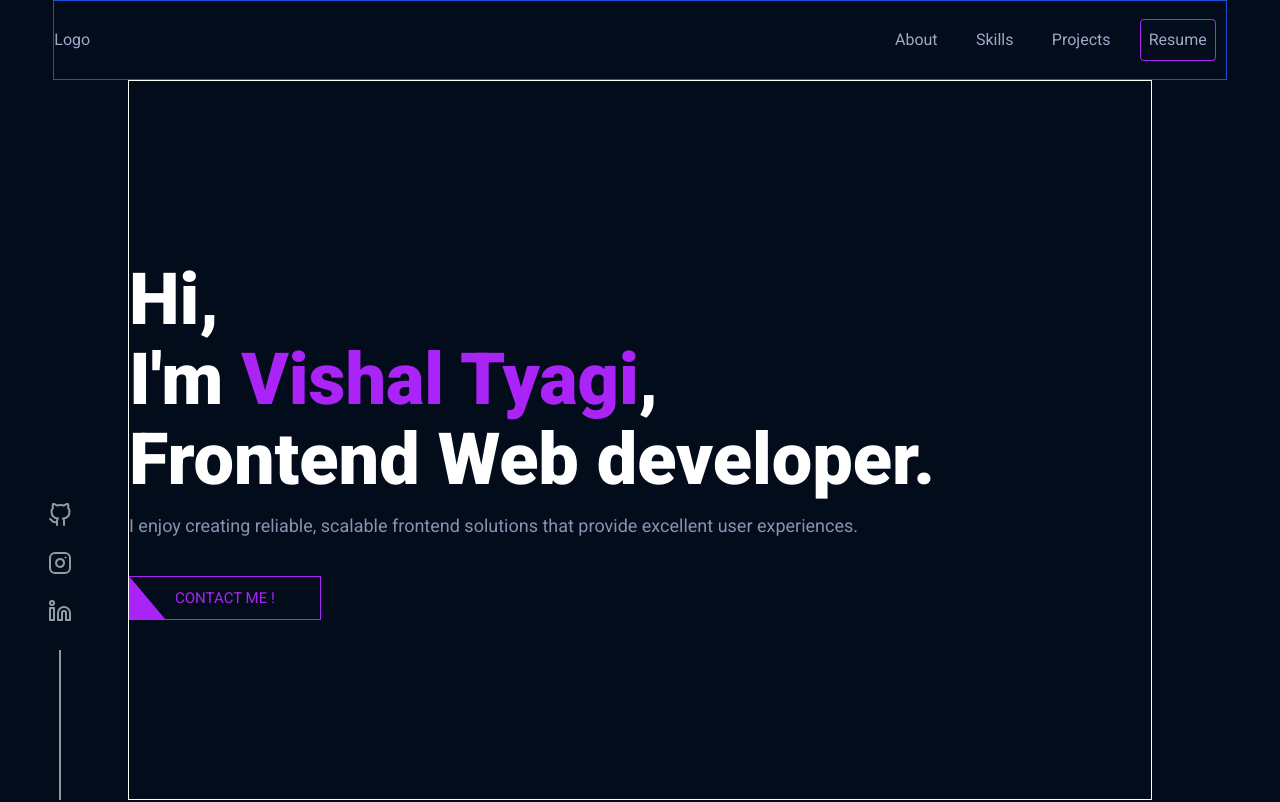
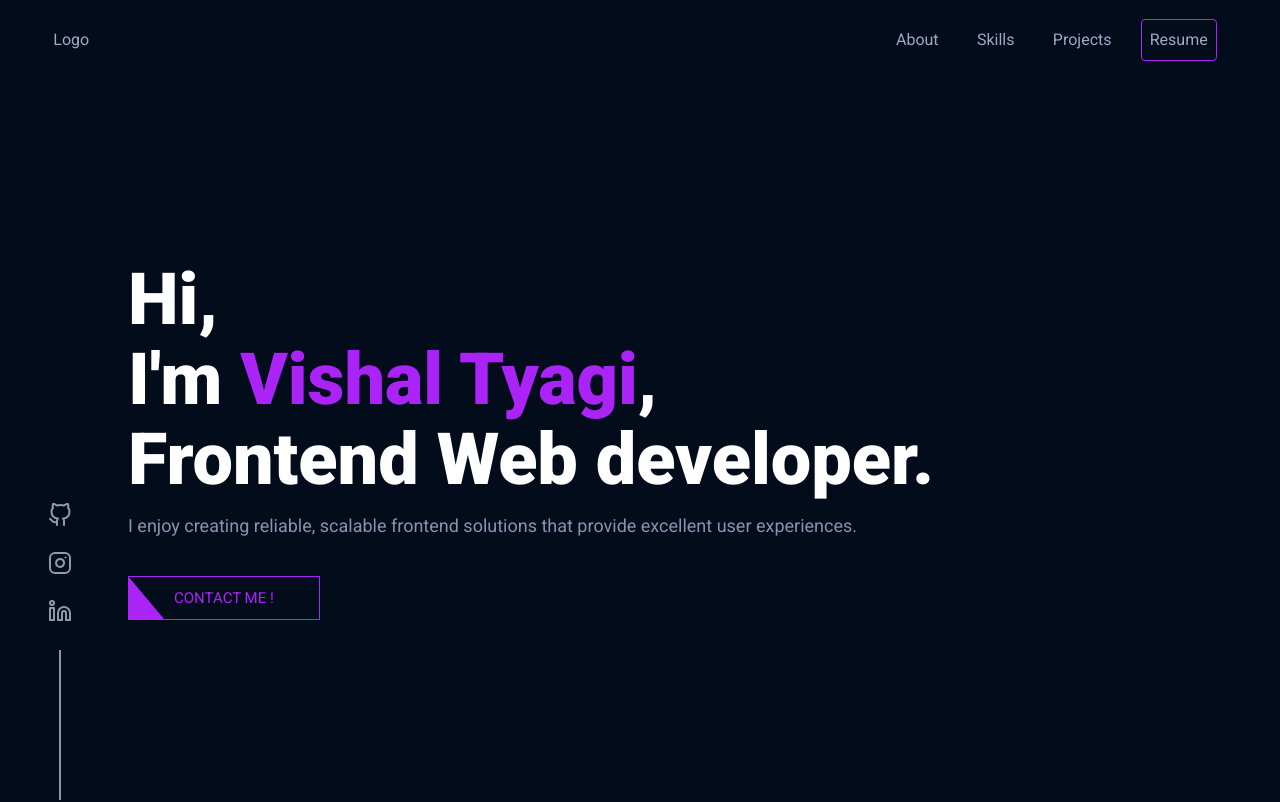
Before and after one commit to VishalTyagi098/PortfolioWebsite, a Next.js app: page / in a window 1280 px wide. Shown: the top 802 px of the page. Built offline with nearby package versions, Linux system fonts and the light colour scheme.

Commit message:
removed border

```diff
--- a/components/Homepage/Intro.js
+++ b/components/Homepage/Intro.js
@@ -18,7 +18,7 @@ const variants={
 function Intro() {
   return (
     <div className='flex justify-center h-[90vh]'>
-      <div className='border border-white flex flex-col justify-center w-4/5'>
+      <div className=' flex flex-col justify-center w-4/5'>
         <motion.div
         initial="hidden"
         animate="visible"
--- a/components/Layout/Navbar.js
+++ b/components/Layout/Navbar.js
@@ -19,7 +19,7 @@ function Navbar() {
   return (
     <div className='flex justify-center h-[10vh] bg-[#020c1b] text-[#9fa8c6]'>
       <nav className='flex justify-center w-11/12'>
-        <ul className='flex justify-end items-center border border-blue-700 w-full'>
+        <ul className='flex justify-end items-center w-full'>
           <li className='mr-auto'><Link href="/">Logo</Link></li>
           <motion.li
           initial="hidden"
```
Also changed, not shown: .eslintrc.json.
